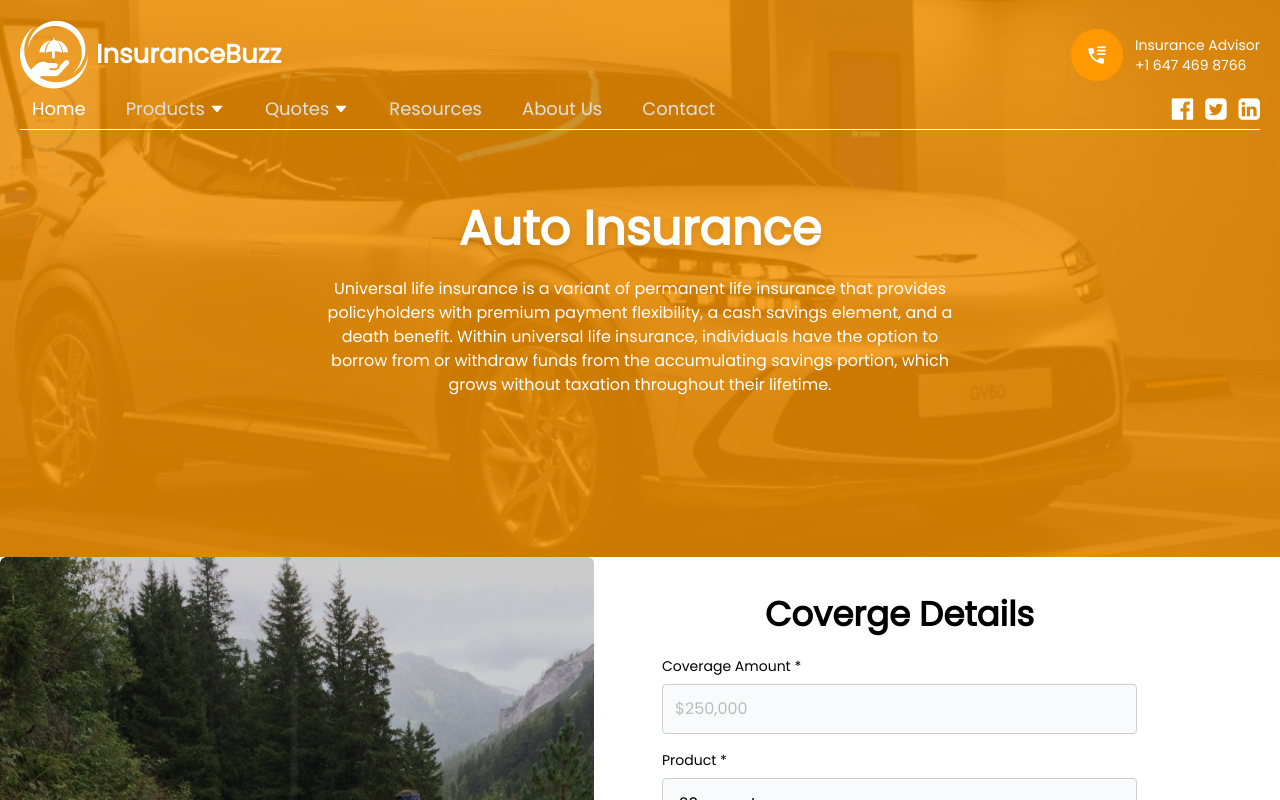
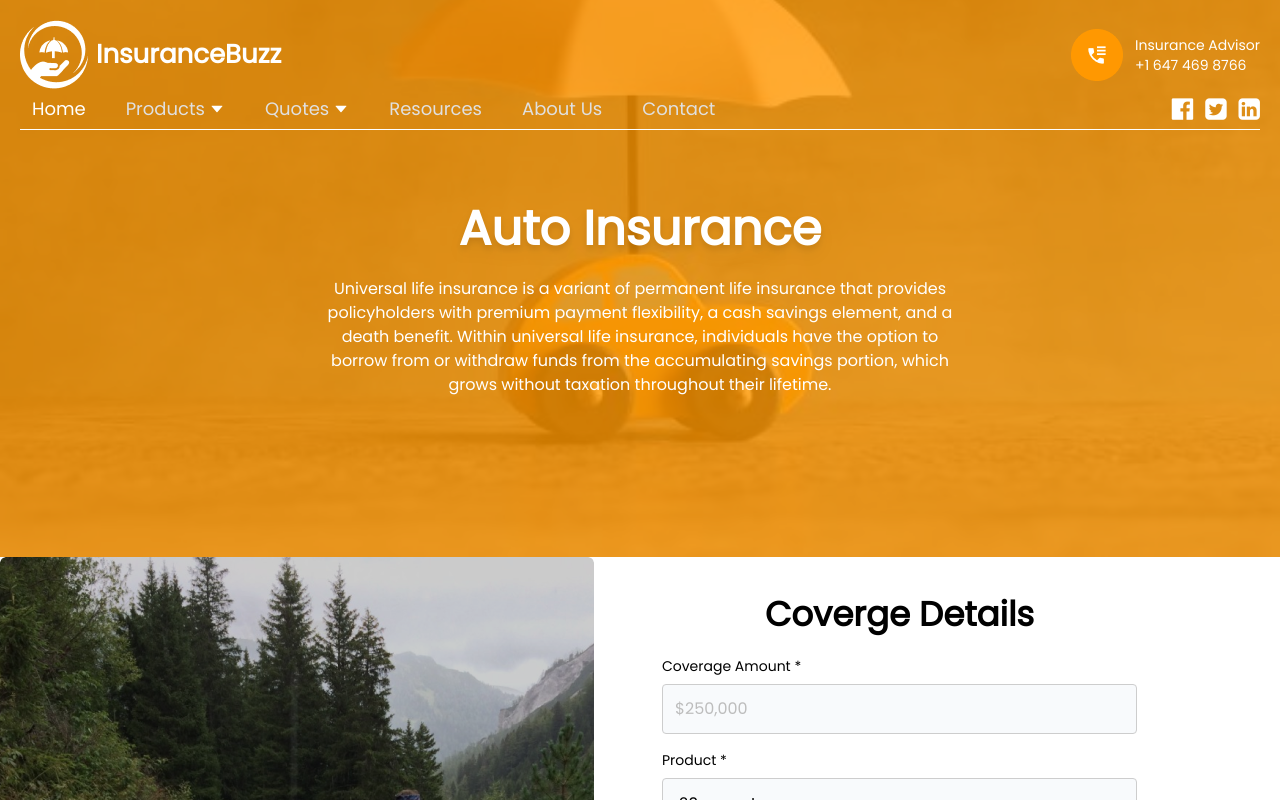
Before and after one commit to stechx1/insurance-buzz-v2, a Next.js app: page /auto-insurance in a window 1280 px wide. Shown: the top 800 px of the page. Built offline with nearby package versions, Linux system fonts and the light colour scheme.

Commit message:
added auto insurance image and component

```diff
--- /dev/null
+++ b/components/HeroSection/HeroSection.jsx
@@ -0,0 +1,26 @@
+export const HeroSection = ({ img, heading, para, color }) => {
+  return (
+    <div
+      className=' relative top-[-165px]'
+      style={{
+        background: `url(${img})`,
+        backgroundPosition: 'center',
+        backgroundSize: 'cover',
+        backgroundRepeat: 'no-repeat',
+        objectFit: "cover"
+      }}
+    >
+      <div
+        style={{ backgroundColor: color }}
+        className={`flex flex-col items-center justify-center gap-3 py-52 pb-40`}
+      >
+        <span className='text-[48px] text-white text-center font-bold drop-shadow-lg'>
+          {heading}
+        </span>
+        <span className='lg:w-[50%] sm:w-[70%] text-white w-[100%] text-center m-auto'>
+          {para}
+        </span>
+      </div>
+    </div>
+  );
+};
--- a/pages/_app.js
+++ b/pages/_app.js
@@ -1,8 +1,5 @@
 import MainFooter from '@/components/Footer/MainFooter';
 import Prefooter from '@/components/Footer/Prefooter';
-import MainNav from '@/components/Navbar/MainNav';
-import TopNav from '@/components/Navbar/TopNav';
-import styles from '@/styles/navbar.module.css';
 import '@/styles/globals.css';
 import { useState, useEffect } from 'react';
 import { useRouter } from 'next/router';
@@ -31,10 +28,10 @@ export default function App({ Component, pageProps }) {
   return (
     <>
       {' '}
-      <div className={`${sticky ? styles.sticky : styles.notSticky} `}>
+      {/* <div className={`${sticky ? styles.sticky : styles.notSticky} `}>
         <TopNav />
         <MainNav />
-      </div>{' '}
+      </div>{' '} */}
       <Component {...pageProps} /> <Prefooter /> <MainFooter />{' '}
     </>
   );
--- a/pages/auto-insurance.jsx
+++ b/pages/auto-insurance.jsx
@@ -1,29 +1,51 @@
+import { useState, useEffect } from 'react';
+
 import { CoverageDetail } from '@/components/CoverageDetail';
+import styles from '@/styles/navbar.module.css';
+import MainNav from '@/components/Navbar/MainNav';
+import TopNav from '@/components/Navbar/TopNav';
+import { useRouter } from 'next/router';
+import { HeroSection } from '@/components/HeroSection/HeroSection';
+
 const AutoInsurance = () => {
+  const router = useRouter();
+
+  const [sticky, setSticky] = useState(false);
+
+  useEffect(() => {
+    const handleScroll = () => {
+      if (window.scrollY >= 100) {
+        setSticky(true);
+      } else {
+        setSticky(false);
+      }
+    };
+
+    // Add the scroll event listener
+    window.addEventListener('scroll', handleScroll);
+
+    // Clean up the event listener when the component unmounts or route changes
+    return () => {
+      window.removeEventListener('scroll', handleScroll);
+    };
+  }, [router.asPath]);
   return (
     <>
-      <div
-        className=' relative top-[-165px] '
-        style={{
-          background: `url(${'/images/image10.png'})`,
-          backgroundPosition: 'center',
-          backgroundSize: 'cover',
-        }}
-      >
-        <div className='flex flex-col items-center justify-center gap-3 py-52 pb-40 bg-[#FF9801CC]'>
-          <span className='text-[48px] text-white text-center font-bold drop-shadow-lg'>
-            Auto Insurance
-          </span>
-          <span className='lg:w-[50%] sm:w-[70%] text-white w-[100%] text-center m-auto'>
-            Universal life insurance is a variant of permanent life insurance
+      <div className={`${sticky ? styles.sticky : styles.notSticky} `}>
+        <TopNav />
+        <MainNav />
+      </div>{' '}
+      <HeroSection
+        img='/images/new/auto-insurance.jpg'
+        heading={'Auto Insurance'}
+        para={`Universal life insurance is a variant of permanent life insurance
             that provides policyholders with premium payment flexibility, a cash
             savings element, and a death benefit. Within universal life
             insurance, individuals have the option to borrow from or withdraw
             funds from the accumulating savings portion, which grows without
-            taxation throughout their lifetime.
-          </span>
-        </div>
-      </div>
+            taxation throughout their lifetime.`}
+        color='#FF9801CC'
+      />
       <div className='relative top-[-165px]'>
         <CoverageDetail />
       </div>
--- a/pages/life-insurance.js
+++ /dev/null
@@ -1,34 +0,0 @@
-import { CoverageDetail } from '@/components/CoverageDetail';
-const LifeInsurance = () => {
-  return (
-    <>
-      {/* <img src="/images/lifeinsurance.png" alt='lifeinsurance' className='w-full' /> */}
-
-      <div
-        className=' relative top-[-165px] '
-        style={{
-          background: `url(${'/images/lifeinsurance.png'})`,
-          backgroundPosition: 'center',
-          backgroundSize: 'cover',
-        }}
-      >
-        <div className='flex flex-col gap-3 py-52 pb-40 bg-[#45A1D3CC]'>
-          <span className='text-[48px] text-white text-center font-bold'>
-            Life Insurance
-          </span>
-          <span className='lg:w-[50%] sm:w-[70%] text-white w-[100%] text-center m-auto'>
-            Ensure your family's future even when you're not there - life
-            insurance offers the peace of mind that your loved ones will be
-            financially secure. It's a lasting gift that guarantees protection
-            and support, no matter what life brings.
-          </span>
-        </div>
-      </div>
-      <div className='relative top-[-165px]'>
-        <CoverageDetail />
-      </div>
-    </>
-  );
-};
-
-export default LifeInsurance;
--- a/pages/life-insurance/index.jsx
+++ b/pages/life-insurance/index.jsx
@@ -1,20 +1,34 @@
-import { CoverageDetail } from '@/components/CoverageDetail'
-import React from 'react'
-
+import { CoverageDetail } from '@/components/CoverageDetail';
 const LifeInsurance = () => {
   return (
-    <div className='flex flex-col gap-5'>
+    <>
+      {/* <img src="/images/lifeinsurance.png" alt='lifeinsurance' className='w-full' /> */}
 
-      <img src="/images/lifeinsurance.png" alt='lifeinsurance' className='w-full' />
-
-      <div className='flex flex-col gap-3 '>
-        <span className='text-[48px] text-black text-center font-bold'>Life Insurance</span>
-        <span className='lg:w-[50%] sm:w-[70%] w-[100%] text-center m-auto'>Ensure your family's future even when you're not there - life insurance offers the peace of mind that your loved ones will be financially secure. It's a lasting gift that guarantees protection and support, no matter what life brings.</span>
+      <div
+        className=' relative top-[-165px] '
+        style={{
+          background: `url(${'/images/lifeinsurance.png'})`,
+          backgroundPosition: 'center',
+          backgroundSize: 'cover',
+        }}
+      >
+        <div className='flex flex-col gap-3 py-52 pb-40 bg-[#45A1D3CC]'>
+          <span className='text-[48px] text-white text-center font-bold'>
+            Life Insurance
+          </span>
+          <span className='lg:w-[50%] sm:w-[70%] text-white w-[100%] text-center m-auto'>
+            Ensure your family's future even when you're not there - life
+            insurance offers the peace of mind that your loved ones will be
+            financially secure. It's a lasting gift that guarantees protection
+            and support, no matter what life brings.
+          </span>
+        </div>
+      </div>
+      <div className='relative top-[-165px]'>
         <CoverageDetail />
       </div>
+    </>
+  );
+};
 
-    </div>
-  )
-}
-
-export default LifeInsurance
+export default LifeInsurance;
--- a/styles/navbar.module.css
+++ b/styles/navbar.module.css
@@ -6,16 +6,15 @@
   transition: all 0.7s ease-in-out;
 } */
 
-.notSticky{
+.notSticky {
   transition: all 0.3s ease-in-out;
   position: sticky;
   top: 0px;
   padding: 20px;
   z-index: 100;
-
 }
 
-.sticky{
+.sticky {
   transition: all 0.3s ease-in-out;
   position: sticky;
   top: 0px;
```
Also changed, not shown: public/images/new/auto-insurance.jpg (added). Lines whose indentation alone changed are shown as unchanged.
